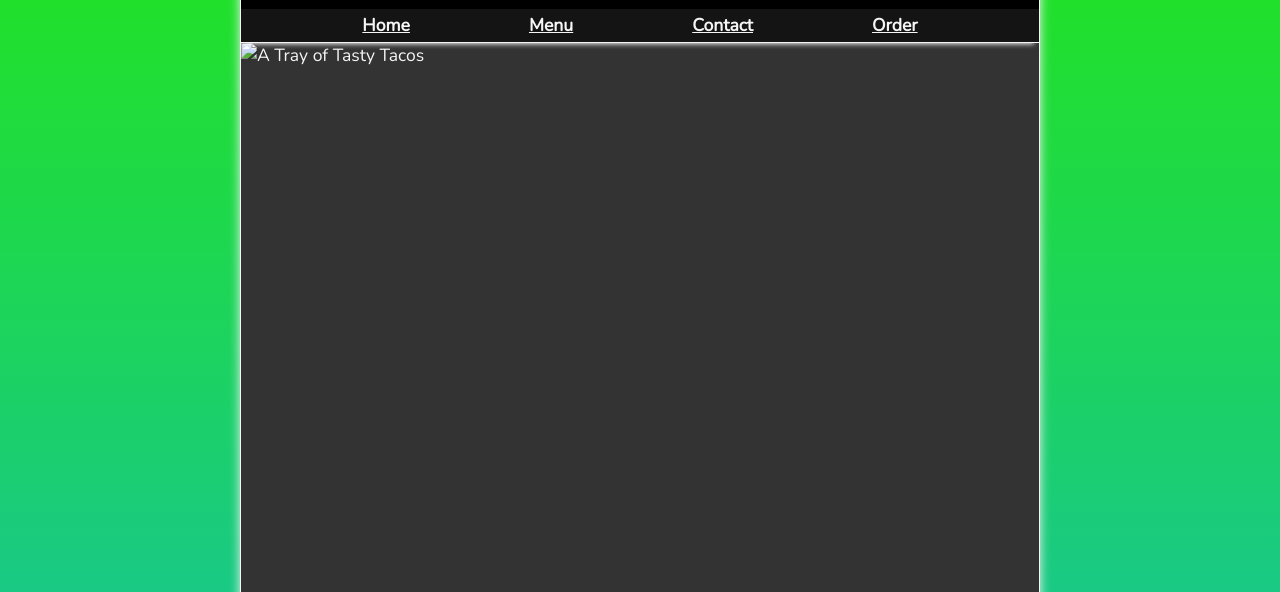
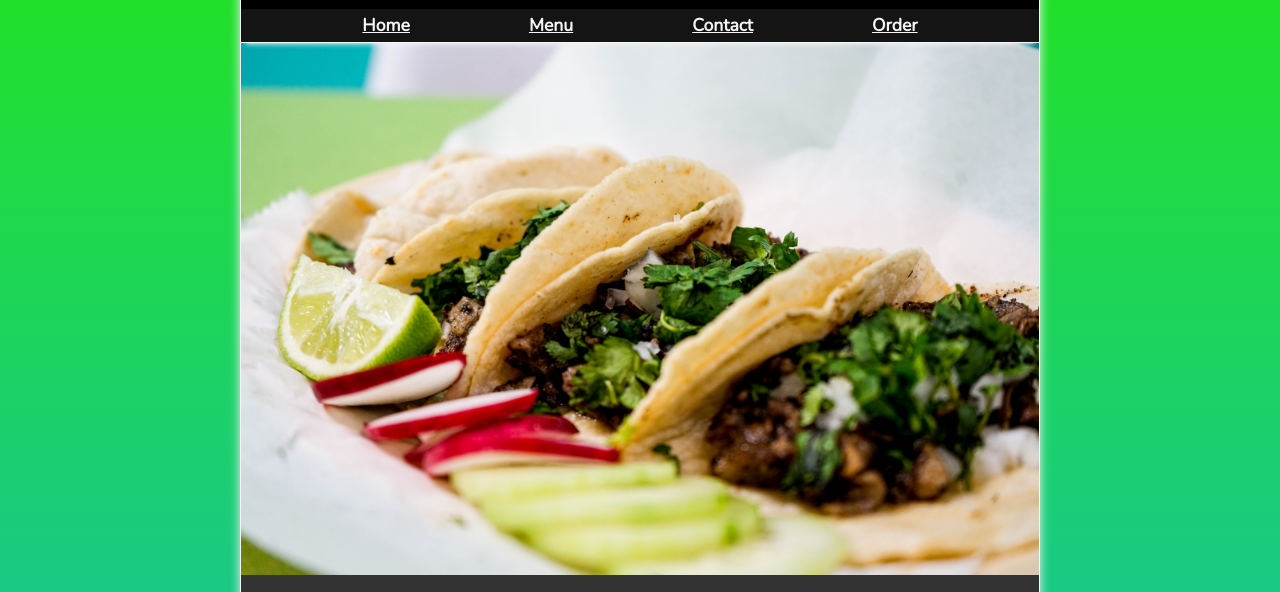
Before and after one commit to KlausLynx/Bro-Zen-Shop, a plain HTML site: page hours.html in a window 1280 px wide. Shown: the part 78-670 px from the top of the page. Drawn offline with nearby package versions, Linux system fonts and the light colour scheme.

Commit message:
Update hours.html

```diff
--- a/hours.html
+++ b/hours.html
@@ -35,7 +35,7 @@
 
     <section class="hero">
         <figure>
-            <img src="img/tacos_tray_1000x667.png" alt="A Tray of Tasty Tacos" title="We love trays of tacos!"
+            <img src="tacos_tray_1000x667.png" alt="A Tray of Tasty Tacos" title="We love trays of tacos!"
                 width="1000" height="667">
             <figcaption class="offscreen">
                 A Tray of Tasty Tacos
```
